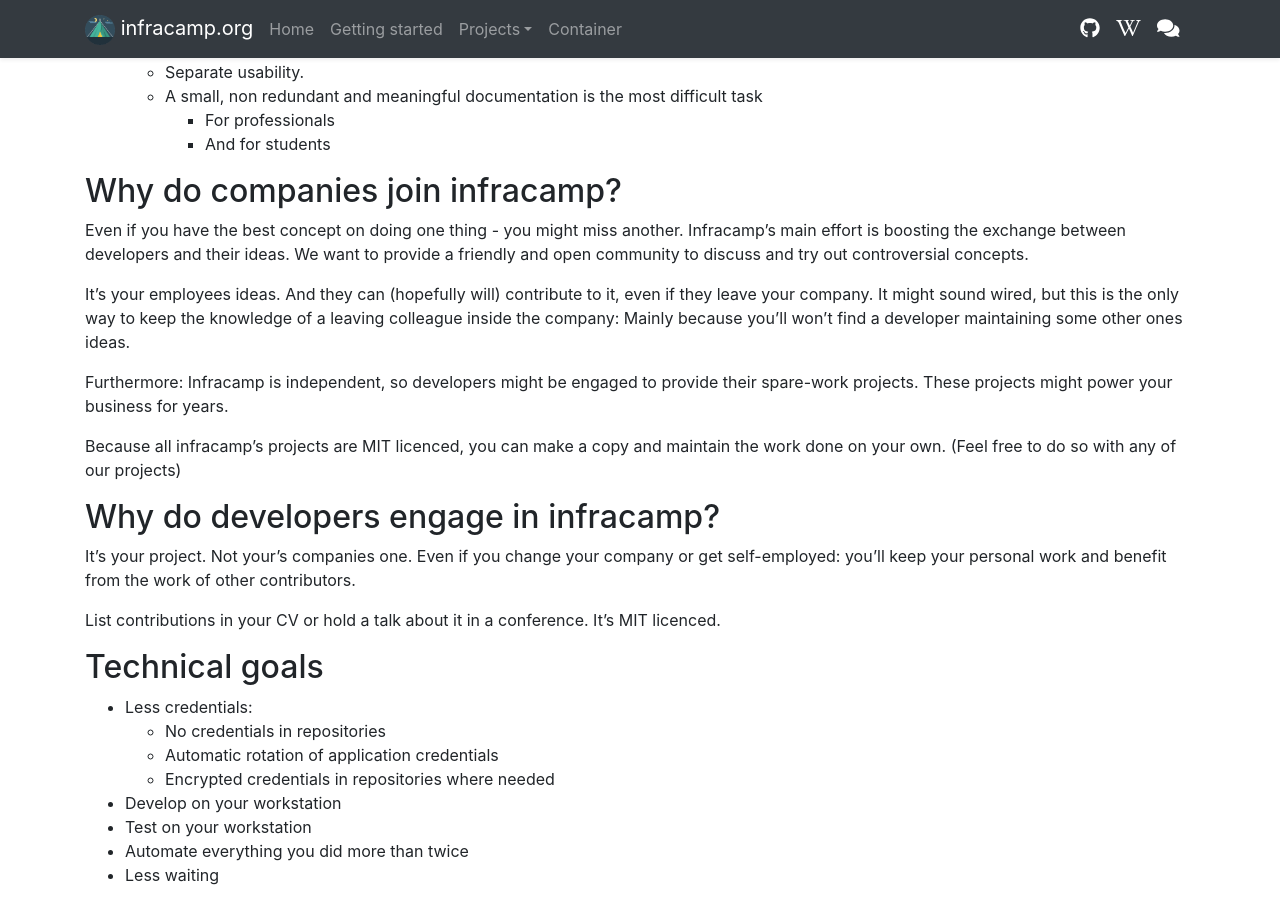
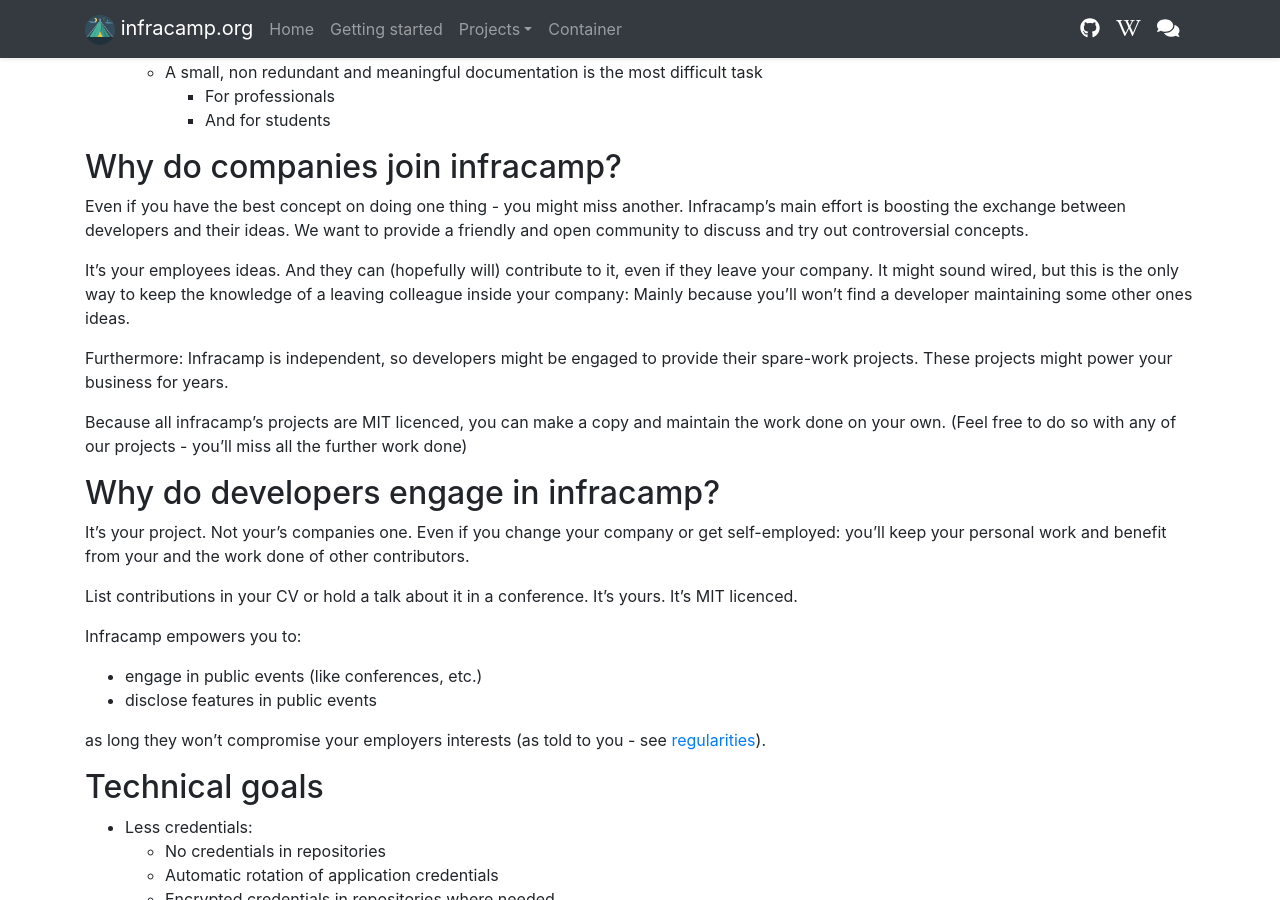
Before and after one commit to infracamp/infracamp, a Jekyll site: the page built from docs/mission/index.md, in a window 1280 px wide and 900 px high, scrolled down 1228 px. Built offline with Jekyll 4.4.1, drawn with Linux system fonts in a browser that asks for light colours; nearby versions of some CDN libraries; our own code applies the rules of GitHub Pages for plain Markdown files; some of the changed text lies outside the part shown.

Commit message:
regularieies.

```diff
--- a/docs/mission/index.md
+++ b/docs/mission/index.md
@@ -77,22 +77,27 @@ a friendly and open community to discuss and try out controversial concepts.
 
 It's your employees ideas. And they can (hopefully will) contribute to it, even if they leave
 your company. It might sound wired, but this is the only way to keep the knowledge of a leaving
-colleague inside the company: Mainly because you'll won't find a developer maintaining some other ones ideas.
+colleague inside your company: Mainly because you'll won't find a developer maintaining some other ones ideas.
 
 Furthermore: Infracamp is independent, so developers might be engaged to provide
 their spare-work projects. These projects might power your business for years.
 
 Because all infracamp's projects are MIT licenced, you can make a copy and maintain the work
-done on your own. (Feel free to do so with any of our projects)
+done on your own. (Feel free to do so with any of our projects - you'll miss all the further work done)
 
 ## Why do developers engage in infracamp?
 
 It's your project. Not your's companies one. Even if you change your company or get
-self-employed: you'll keep your personal work and benefit from the work of other contributors.
+self-employed: you'll keep your personal work and benefit from your and the work done of other contributors.
 
-List contributions in your CV or hold a talk about it in a conference. It's MIT licenced.
+List contributions in your CV or hold a talk about it in a conference. It's yours. It's MIT licenced.
 
+Infracamp empowers you to:
 
+- engage in public events (like conferences, etc.)
+- disclose features in public events
+
+as long they won't compromise your employers interests (as told to you - see [regularities](regularities.html)).
 
 ## Technical goals
 
```
Also changed, not shown: other parts of docs/mission/index.md (+2 -2 lines), docs/mission/regularities.md (added, +20 -0 lines).
